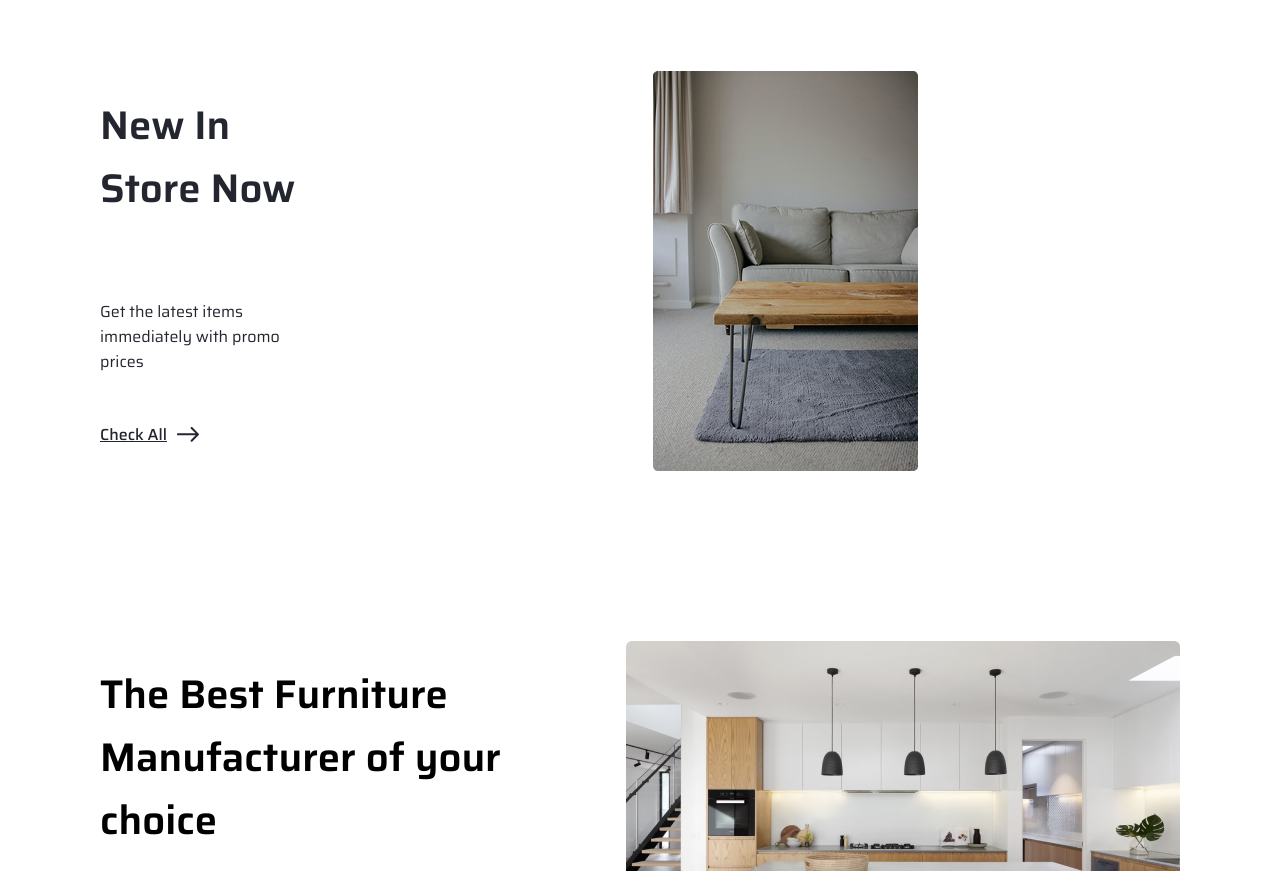
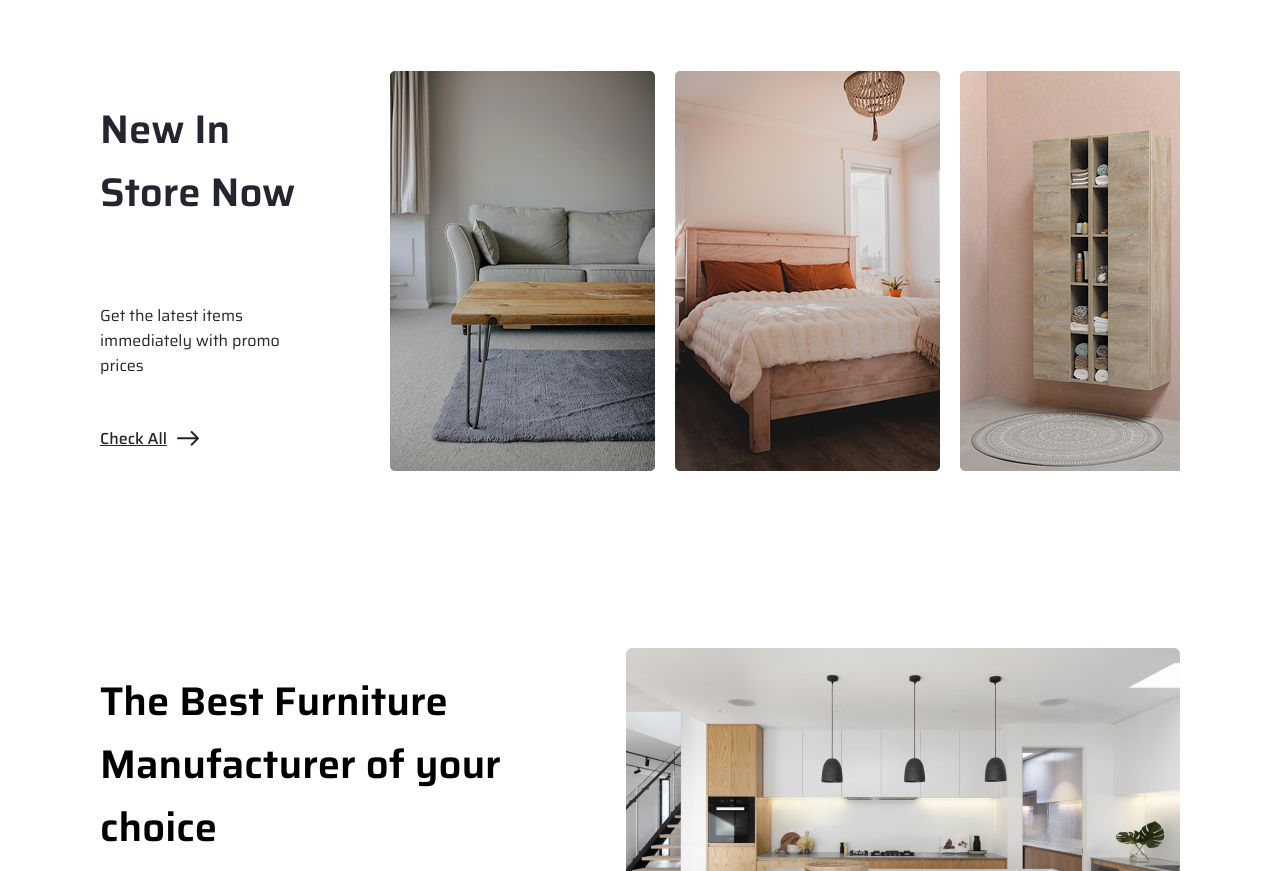
Before and after one commit to EgorSuncheleev/Furniture, a website built with Vite: page index.html in a window 1280 px wide. Shown: the part 1504-2375 px from the top of the page. Built offline with nearby package versions, Linux system fonts and the light colour scheme; files whose address does not match are found by name.

Commit message:
свайпер22

```diff
--- a/index.html
+++ b/index.html
@@ -4,7 +4,6 @@
     <meta charset="UTF-8" />
     <link rel="icon" type="image/svg+xml" href="/vite.svg" />
     <meta name="viewport" content="width=device-width, initial-scale=1.0" />
-    <link rel="stylesheet" href="./src/style/section/swiper.scss">
     <link rel="stylesheet" href="./src/style/root.scss" />
     <link
       rel="stylesheet"
--- a/src/style/root.scss
+++ b/src/style/root.scss
@@ -8,6 +8,7 @@
 @import "./mixins.scss";
 // Секции //
 
+
 @import "./section/header.scss";
 @import "./section/create__home.scss";
 @import "./section/new__storenow.scss";
--- a/src/style/section/new__storenow.scss
+++ b/src/style/section/new__storenow.scss
@@ -9,6 +9,7 @@
   @include flex(center, center, row);
   gap: 4.375rem;
   padding-bottom: 4.375rem;
+  overflow: hidden;
 
   &__content {
     display: flex;
--- a/src/style/section/swiper.scss
+++ b/src/style/section/swiper.scss
@@ -1,29 +1,19 @@
-.swiper {
-      width: 100%;
-      height: 100%;
-    }
-
-    .swiper-slide {
-      text-align: center;
-      font-size: 18px;
-      background: none;
-      display: flex;
-      justify-content: center;
-      align-items: center;
-    }
-
-    .swiper-slide img {
-      display: block;
-      width: 100%;
-      height: 100%;
-      object-fit: cover;
-      max-width: 265px;
-      max-height: 400px;
-    }
 
 
-
-.my-swiper .swiper-slide {
+.mySwiper .swiper-slide {
   background: none;
   max-width: 265px;
+  width: 100%;
 }
+
+.swiper-slide {
+  width: 265px;
+}
+
+.swiper {
+  overflow: hidden;
+}
+
+.swiper-wrapper {
+  overflow: hidden;
+}
```
